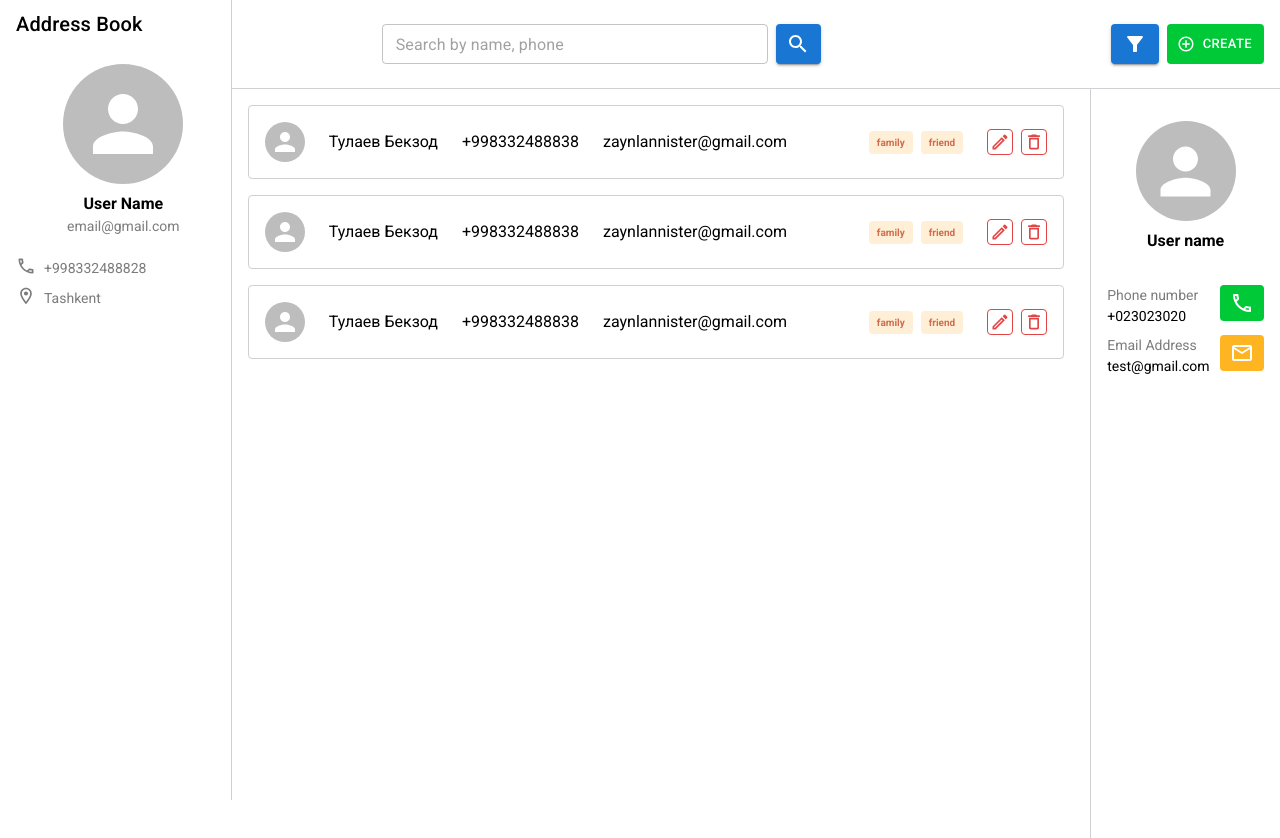
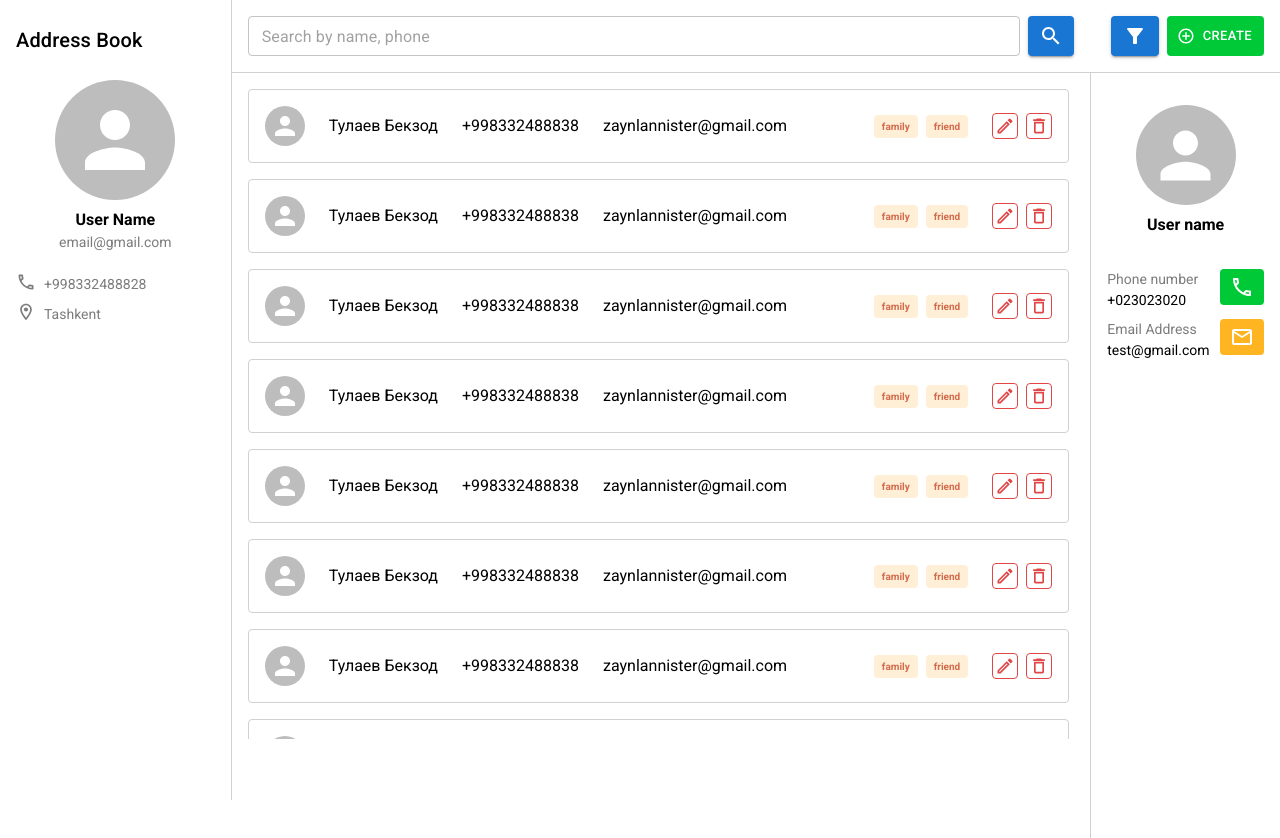
Before and after one commit to zaynlannister/contacts-app, a React app: page / in a window 1280 px wide. Shown: the top 838 px of the page. Built offline with nearby package versions, Linux system fonts and the light colour scheme; the HTML template or start-up script is replaced by a standard one.

Commit message:
refactor: topbar & rightbar

```diff
--- a/src/components/Contact/Contact.tsx
+++ b/src/components/Contact/Contact.tsx
@@ -13,19 +13,7 @@ interface ContactInterface {
   };
 }
 
-const DeleteButton = styled(Button)<ButtonProps>(({}) => ({
-  color: "#e14545",
-  backgroundColor: "transparent",
-  border: "1px solid #e14545",
-  boxShadow: "none",
-  "&:hover": {
-    color: "#ffff",
-    backgroundColor: "#e14545",
-    boxShadow: "none",
-  },
-}));
-
-const EditButton = styled(Button)<ButtonProps>(({}) => ({
+const RedButton = styled(Button)<ButtonProps>(({}) => ({
   color: "#e14545",
   backgroundColor: "transparent",
   border: "1px solid #e14545",
@@ -67,7 +55,7 @@ const Contact = (props: ContactInterface) => {
           ))}
         </div>
         <div className="flex">
-          <EditButton
+          <RedButton
             sx={{
               p: 0,
               minHeight: 0,
@@ -77,8 +65,8 @@ const Contact = (props: ContactInterface) => {
             variant="contained"
           >
             <ModeEditOutlineOutlinedIcon sx={{ padding: "2px" }} />
-          </EditButton>
-          <DeleteButton
+          </RedButton>
+          <RedButton
             sx={{
               p: 0,
               minHeight: 0,
@@ -87,7 +75,7 @@ const Contact = (props: ContactInterface) => {
             variant="contained"
           >
             <DeleteOutlineIcon sx={{ padding: "2px" }} />
-          </DeleteButton>
+          </RedButton>
         </div>
       </div>
     </div>
--- a/src/components/RightBar/RightBar.tsx
+++ b/src/components/RightBar/RightBar.tsx
@@ -1,4 +1,4 @@
-import { Avatar, Button, ButtonProps } from "@mui/material";
+import { Avatar, Box, Button, ButtonProps } from "@mui/material";
 import { styled } from "@mui/material/styles";
 import LocalPhoneOutlinedIcon from "@mui/icons-material/LocalPhoneOutlined";
 import LocalPostOfficeOutlinedIcon from "@mui/icons-material/LocalPostOfficeOutlined";
@@ -25,7 +25,10 @@ const EmailButton = styled(Button)<ButtonProps>(({}) => ({
 
 const RightBar = () => {
   return (
-    <div className="flex-[3_3_13%] border-l border-[#cfd0d3] px-4 pt-8 h-screen">
+    <StyledRightBarContainer
+      component="div"
+      className="flex-[3_3_13%] border-l border-[#cfd0d3] px-4 pt-8 h-screen"
+    >
       <div className="flex flex-col items-center">
         <Avatar sx={{ width: 100, height: 100 }} />
         <p className="font-bold mt-2">User name</p>
@@ -70,8 +73,14 @@ const RightBar = () => {
           </div>
         </div>
       </div>
-    </div>
+    </StyledRightBarContainer>
   );
 };
 
+const StyledRightBarContainer = styled(Box)({
+  "@media(max-width: 905px)": {
+    display: "none",
+  },
+});
+
 export default RightBar;
--- a/src/components/ScrollBar.tsx
+++ b/src/components/ScrollBar.tsx
@@ -6,7 +6,7 @@ const ScrollBar = (props: any) => {
       style={{
         height: "calc(100vh - 150px)",
         overflowY: "auto",
-        paddingRight: "10px",
+        paddingRight: "5px",
       }}
     >
       {props.children}
--- a/src/components/SideBar/Sidebar.tsx
+++ b/src/components/SideBar/Sidebar.tsx
@@ -7,7 +7,7 @@ import LocationOnOutlinedIcon from "@mui/icons-material/LocationOnOutlined";
 const Sidebar = () => {
   const [username, setUserName] = React.useState("User Name");
   return (
-    <div className="border-r border-[#cfd0d3] max-sm:hidden md:flex-[3_3_13%] 2xl:flex-[3_3_10%] h-screen pl-4">
+    <div className="border-r border-[#cfd0d3] max-sm:hidden md:flex-[3_3_13%] 2xl:flex-[3_3_10%] h-screen p-4">
       <div>
         <div className="pt-2">
           <Typography variant="h6">Address Book</Typography>
--- a/src/components/TopBar/TopBar.tsx
+++ b/src/components/TopBar/TopBar.tsx
@@ -15,11 +15,8 @@ const GreenButton = styled(Button)<ButtonProps>(({}) => ({
 
 const TopBar = () => {
   return (
-    <div className="border-b border-[#cfd0d3] py-6 pl-[150px] pr-4">
-      <div>
-        <div>
-          <form className="flex justify-between">
-            <div className="flex w-full mr-[290px]">
+    <form className="flex border-b border-[#cfd0d3]">
+      <div className="flex flex-[7_7_70%] p-4">
         <TextField
           fullWidth
           size="small"
@@ -41,7 +38,7 @@ const TopBar = () => {
           <SearchIcon />
         </Button>
       </div>
-            <div className="flex">
+      <div className="flex justify-end flex-[3_3_13%] p-4">
         <Button
           size="small"
           sx={{
@@ -68,9 +65,6 @@ const TopBar = () => {
         </GreenButton>
       </div>
     </form>
-        </div>
-      </div>
-    </div>
   );
 };
 
--- a/src/pages/Contacts/Contacts.tsx
+++ b/src/pages/Contacts/Contacts.tsx
@@ -31,7 +31,7 @@ const Contacts = () => {
     <div className="flex-[7_7_70%] p-4">
       <ScrollBar>
         <Grid container spacing={2}>
-          {contacts.map((item, index) => (
+          {[...contacts, ...contacts, ...contacts].map((item, index) => (
             <Grid item xs={12} sm={12} md={12} xl={12}>
               <Contact key={index} contact={item} />
             </Grid>
```
Lines whose indentation alone changed are shown as unchanged.
